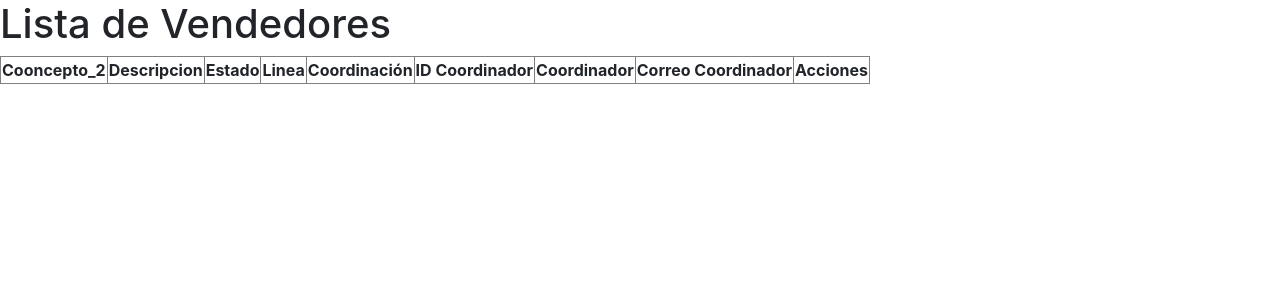
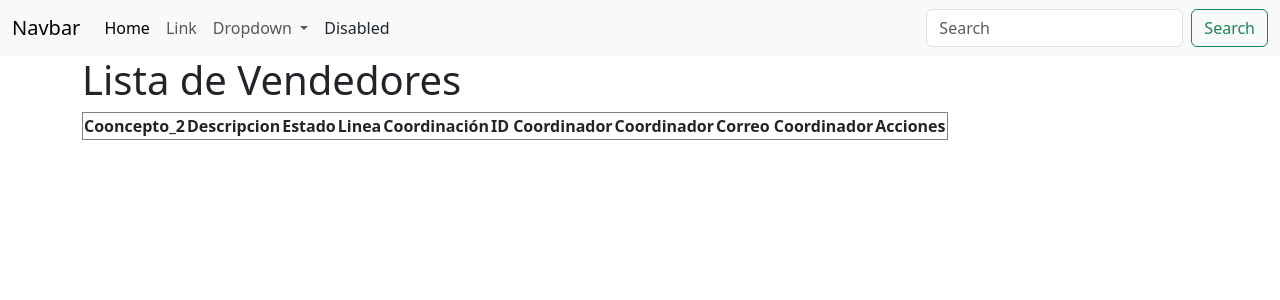
Before and after one commit to Heyder0815/CRUD_Flask, a Flask app: page / in a window 1280 px wide. Shown: the top 300 px of the page. Run offline with Flask 3, Linux system fonts and the light colour scheme; lists and menus that the app fills with data are empty; some libraries are stand-ins or nearby versions.

Commit message:
update del 26-10-2025

```diff
--- a/app.py
+++ b/app.py
@@ -44,8 +44,8 @@ def actualizar():
     activo = request.form.get('activo')
     linea = request.form.get('linea')
     coordinacion = request.form.get('coordinacion')
-    nit_cordinador = request.form.get('nit_cordinador')
-    cordinador = request.form.get('cordinador')
+    nit_coord = request.form.get('nit_cordinador')
+    coordinador = request.form.get('cordinador')
     correo_coord = request.form.get('correo_coord')
     cel_coord = request.form.get('cel_coord')
     ext_coord = request.form.get('ext_coord')
@@ -58,19 +58,27 @@ def actualizar():
     try:
         conn = conectar_sql_server()
         cursor = conn.cursor()
+        sql = """
+        UPDATE terceros_ventas
+        SET concepto_2 = ?, descripcion = ?, activo = ?, linea = ?, coodinacion = ?, nit_coord = ?, coordinador = ?, correo_coord = ?, cel_coord = ?, ext_coord = ?, nit_ejecutivo = ?, ejecutivo = ?, correo_ejec = ?, cel_ejec = ?, ext_ejec = ?
+        WHERE concepto_2 = ?
+        """
 
-        # Insertar datos con parámetros
-        cursor.execute(
-            "UPDATE terceros_ventas SET concepto_2 = ?, descripcion = ?, activo = ?, linea = ?, coodinacion = ?, nit_coord = ?, coordinador = ?, correo_coord = ?, cel_coord = ?, ext_coord = ?, nit_ejecutivo = ?, ejecutivo = ?, correo_ejec = ?, cel_ejec = ?, ext_ejec = ? where concepto_2 = ?",
+        # ✅ Parámetros en el mismo orden que los ?
+        params = (
+            concepto_2, descripcion, activo, linea, coordinacion, nit_coord,
+            coordinador, correo_coord, cel_coord, ext_coord, nit_ejecutivo,
+            ejecutivo, correo_ejec, cel_ejec, ext_ejec, concepto_2
         )
+
+        cursor.execute(sql, params)
         conn.commit()
         cursor.close()
         conn.close()
 
-        return jsonify({"mensaje": "Usuario Actualizado correctamente"}), 201
+        return jsonify({"mensaje": "Usuario actualizado correctamente"}), 201
     except Exception as e:
         return jsonify({"error": str(e)}), 500
-
 
 @app.route('/store', methods=['POST'])
 def insertar():
--- a/templates/empleados/edit.html
+++ b/templates/empleados/edit.html
@@ -3,7 +3,7 @@
   {% for ven in empleados %}
   <!-- 1. Nombre -->
   <label for="">Concepto :</label>
-  <input type="text" id="concepto_2" name="concepto_2" value="{{ ven[0] }}"><br>
+  <input type="text" id="concepto_2" name="concepto_2" value="{{ ven[0] }}" ><br>
 
   <!-- 2. Apellido -->
   <label for="">Descripcion :</label>
--- a/templates/empleados/index.html
+++ b/templates/empleados/index.html
@@ -1,12 +1,4 @@
-<!DOCTYPE html>
-<html lang="en">
-<head>
-    <meta charset="UTF-8">
-    <meta name="viewport" content="width=device-width, initial-scale=1.0">
-    <link rel="stylesheet" href="https://maxcdn.bootstrapcdn.com/bootstrap/4.0.0/css/bootstrap.min.css">
-    <title>Vendedores Avantika</title>
-</head>
-<body>
+{% include 'header.html' %}
    <h1>Lista de Vendedores</h1>
     <table border="1">
         <tr>
@@ -41,5 +33,4 @@
         </tr>
         {% endfor %}
     </table>
-</body>
-</html>
+{% include 'footer.html' %}
--- /dev/null
+++ b/templates/footer.html
@@ -0,0 +1,5 @@
+
+
+</div>
+</body>
+</html>
--- /dev/null
+++ b/templates/header.html
@@ -0,0 +1,49 @@
+<!DOCTYPE html>
+<html lang="en">
+<head>
+    <meta charset="UTF-8">
+    <meta name="viewport" content="width=device-width, initial-scale=1.0">
+    <link rel="stylesheet" href="https://maxcdn.bootstrapcdn.com/bootstrap/4.0.0/css/bootstrap.min.css">
+    <link href="https://cdn.jsdelivr.net/npm/bootstrap@5.3.8/dist/css/bootstrap.min.css" rel="stylesheet" integrity="sha384-sRIl4kxILFvY47J16cr9ZwB07vP4J8+LH7qKQnuqkuIAvNWLzeN8tE5YBujZqJLB" crossorigin="anonymous">
+    <script src="https://cdn.jsdelivr.net/npm/bootstrap@5.3.8/dist/js/bootstrap.bundle.min.js" integrity="sha384-FKyoEForCGlyvwx9Hj09JcYn3nv7wiPVlz7YYwJrWVcXK/BmnVDxM+D2scQbITxI" crossorigin="anonymous"></script>
+    <title>Vendedores Avantika</title>
+</head>
+<body>
+
+    <nav class="navbar navbar-expand-lg bg-body-tertiary">
+    <div class="container-fluid">
+        <a class="navbar-brand" href="#">Navbar</a>
+        <button class="navbar-toggler" type="button" data-bs-toggle="collapse" data-bs-target="#navbarSupportedContent" aria-controls="navbarSupportedContent" aria-expanded="false" aria-label="Toggle navigation">
+        <span class="navbar-toggler-icon"></span>
+        </button>
+        <div class="collapse navbar-collapse" id="navbarSupportedContent">
+        <ul class="navbar-nav me-auto mb-2 mb-lg-0">
+            <li class="nav-item">
+            <a class="nav-link active" aria-current="page" href="#">Home</a>
+            </li>
+            <li class="nav-item">
+            <a class="nav-link" href="#">Link</a>
+            </li>
+            <li class="nav-item dropdown">
+            <a class="nav-link dropdown-toggle" href="#" role="button" data-bs-toggle="dropdown" aria-expanded="false">
+                Dropdown
+            </a>
+            <ul class="dropdown-menu">
+                <li><a class="dropdown-item" href="#">Action</a></li>
+                <li><a class="dropdown-item" href="#">Another action</a></li>
+                <li><hr class="dropdown-divider"></li>
+                <li><a class="dropdown-item" href="#">Something else here</a></li>
+            </ul>
+            </li>
+            <li class="nav-item">
+            <a class="nav-link disabled" aria-disabled="true">Disabled</a>
+            </li>
+        </ul>
+        <form class="d-flex" role="search">
+            <input class="form-control me-2" type="search" placeholder="Search" aria-label="Search"/>
+            <button class="btn btn-outline-success" type="submit">Search</button>
+        </form>
+        </div>
+    </div>
+    </nav>
+    <div class="container">
```
